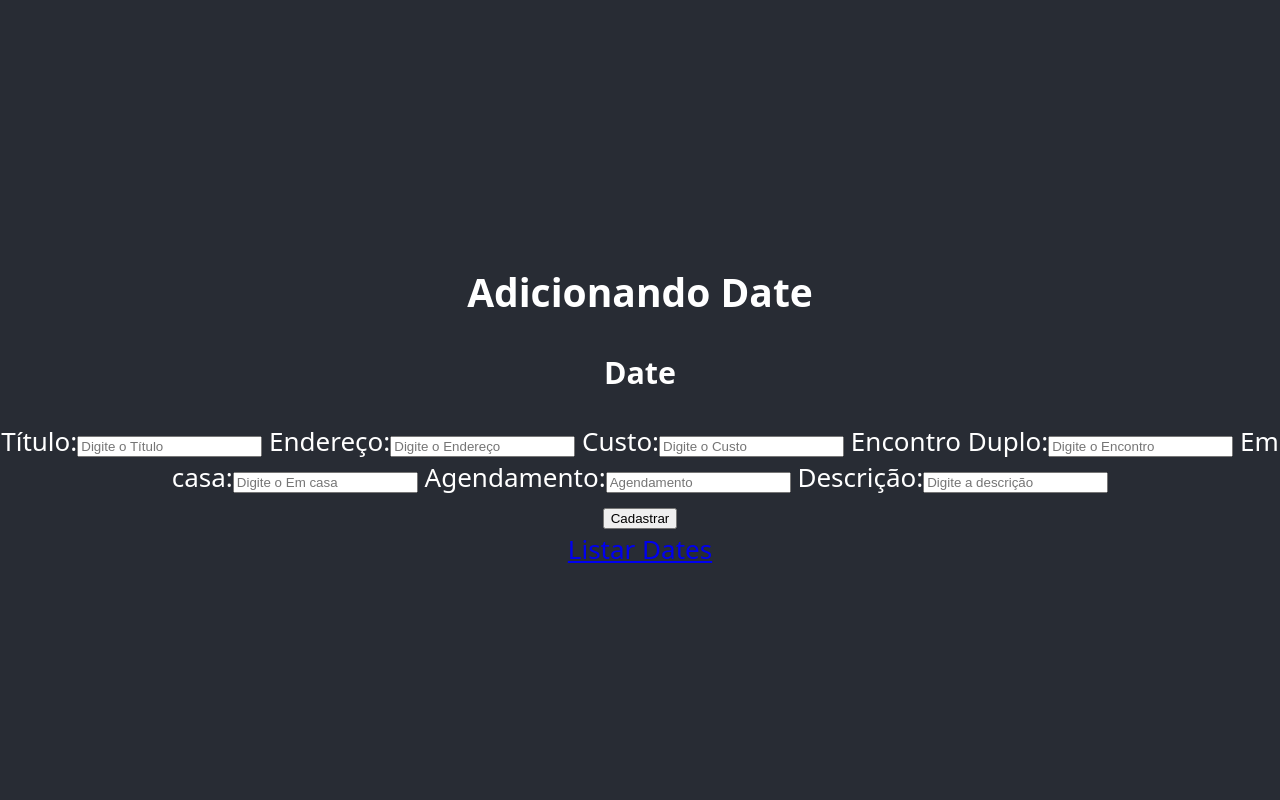
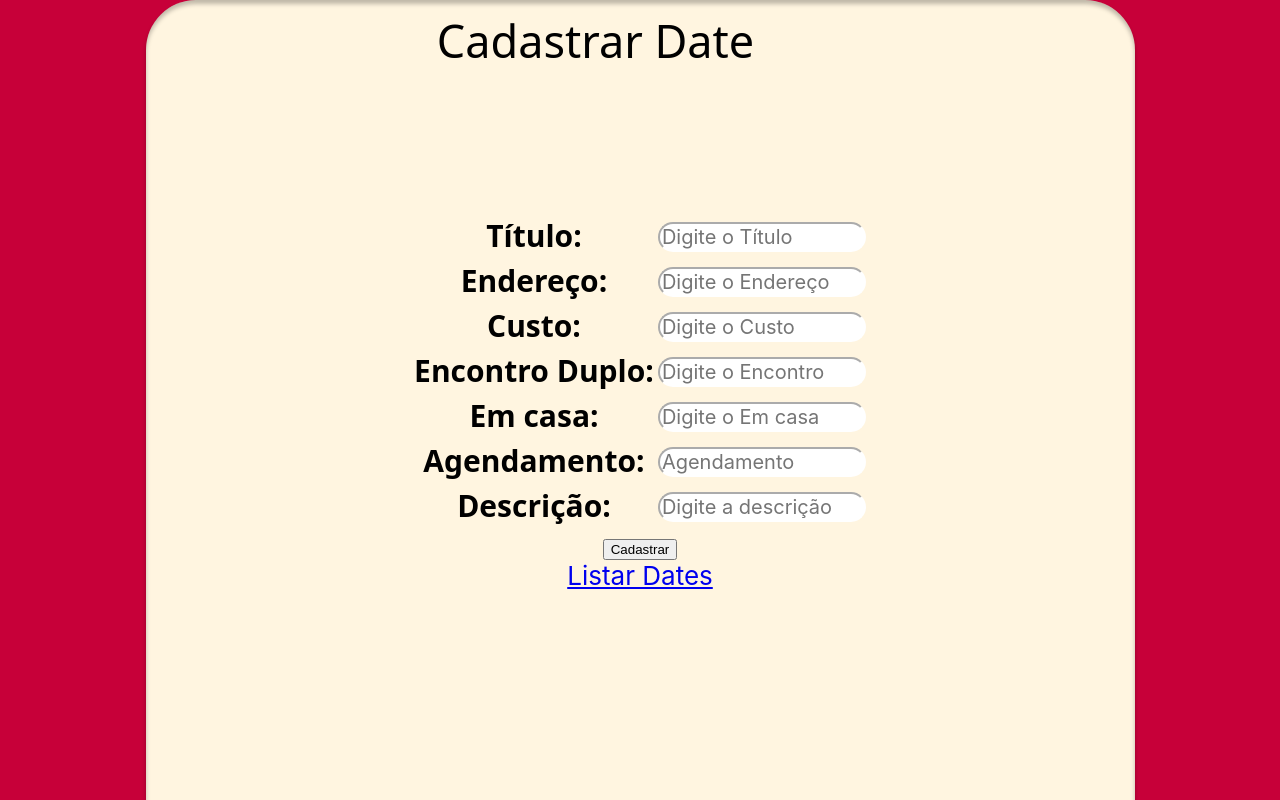
Before and after one commit to amandaSribeiro/FRONT-END-DATEFINDER-REACT, a React (Create React App) app in the folder app-datefinder/: page /addDate in a window 1280 px wide. Shown: the top 800 px of the page. Built offline with nearby package versions, Linux system fonts and the light colour scheme.

Commit message:
finished home and changes to AddDate

```diff
--- a/app-datefinder/src/App.css
+++ b/app-datefinder/src/App.css
@@ -14,7 +14,7 @@
 }
 
 .App-header {
-  background-color: #282c34;
+  background-color: #c70039;;
   min-height: 100vh;
   display: flex;
   flex-direction: column;
--- a/app-datefinder/src/components/Date/AddDates.js
+++ b/app-datefinder/src/components/Date/AddDates.js
@@ -1,15 +1,25 @@
-import React from 'react'
+import React from 'react';
 import axios from "axios";
 import { useState } from "react";
 import { Link, useNavigate } from "react-router-dom";
+
 const AddEditora = () => {
     const [date, setDate] = useState({
+        titulo: "",
+        endereco: "",
+        custo: "",
+        encontro_duplo: "",
+        em_casa: "",
+        agendamento: "",
         descricao: "",
     });
+
     const navigate = useNavigate();
+
     const handleChange = (e) => {
         setDate((prev) => ({ ...prev, [e.target.name]: e.target.value }));
     };
+
     const handleClick = async (e) => {
         e.preventDefault();
         try {
@@ -19,58 +29,56 @@ const AddEditora = () => {
             console.log(err);
         }
     };
+
     return (
-        <div className="container">
-            <h2 className='w-100 d-flex justify-content-center p-3'>Adicionando
-                Date</h2>
-            <div className='row'>
-                <div className='col-md-12'>
-                    <h3>Date</h3>
-                    <form>
-                        <div className="mb-3 mt-3">
-                            <label className="form-label"> Título:</label>
-                            <input type="text" className="form-control" id="titulo"
-                                placeholder="Digite o Título" name="titulo"
-                                onChange={handleChange} />
+        <div className='boxAdd'>
+            <h1>Cadastrar Date</h1>
+            <form className='formAdd'>
+                <table className='tableForm'>
+                    <tr>
+                        <td><label className='labelDate'>Título:</label></td>
+                        <td><input type="text" id="titulo" placeholder="Digite o Título" name="titulo" onChange={handleChange} /></td>
+                    </tr>
 
-                            <label className="form-label"> Endereço:</label>
-                            <input type="text" className="form-control" id="endereco"
-                                placeholder="Digite o Endereço" name="endereco"
-                                onChange={handleChange} />
+                    <tr>
+                        <td><label className='labelDate'>Endereço:</label></td>
+                        <td><input type="text" id="endereco" placeholder="Digite o Endereço" name="endereco" onChange={handleChange} /></td>
+                    </tr>
 
-                            <label className="form-label"> Custo:</label>
-                            <input type="text" className="form-control" id="custo"
-                                placeholder="Digite o Custo" name="custo"
-                                onChange={handleChange} />
+                    <tr>
+                        <td><label className='labelDate'>Custo:</label></td>
+                        <td><input type="text" id="custo" placeholder="Digite o Custo" name="custo" onChange={handleChange} /></td>
+                    </tr>
 
-                            <label className="form-label"> Encontro Duplo:</label>
-                            <input type="text" className="form-control" id="encontro_duplo"
-                                placeholder="Digite o Encontro" name="encontro_duplo"
-                                onChange={handleChange} />
+                    <tr>
+                        <td><label className='labelDate'>Encontro Duplo:</label></td>
+                        <td><input type="text" id="encontro_duplo" placeholder="Digite o Encontro" name="encontro_duplo" onChange={handleChange} /></td>
+                    </tr>
 
-                            <label className="form-label"> Em casa:</label>
-                            <input type="text" className="form-control" id="em_casa"
-                                placeholder="Digite o Em casa" name="em_casa"
-                                onChange={handleChange} />
+                    <tr>
+                        <td><label className='labelDate'>Em casa:</label></td>
+                        <td><input type="text" id="em_casa" placeholder="Digite o Em casa" name="em_casa" onChange={handleChange} /></td>
+                    </tr>
 
-                            <label className="form-label"> Agendamento:</label>
-                            <input type="text" className="form-control" id="agendamento"
-                                placeholder="Agendamento" name="agendamento"
-                                onChange={handleChange} />
+                    <tr>
+                        <td><label className='labelDate'>Agendamento:</label></td>
+                        <td><input type="text" id="agendamento" placeholder="Agendamento" name="agendamento" onChange={handleChange} /></td>
+                    </tr>
 
-                            <label className="form-label"> Descrição:</label>
-                            <input type="text" className="form-control" id="descricao"
-                                placeholder="Digite a descrição" name="descricao"
-                                onChange={handleChange} />
-                        </div>
-                        <button type="submit" className="btn btn-primary"
-                            onClick={handleClick}>Cadastrar</button>
-                        <br />
-                        <Link to="/date">Listar Dates</Link>
-                    </form>
-                </div>
-            </div>
+                    <tr>
+                        <td><label className='labelDate'> Descrição:</label></td>
+                        <td><input type="text" id="descricao" placeholder="Digite a descrição" name="descricao" onChange={handleChange} /></td>
+                    </tr>
+                </table>
+            </form>
+
+            <button type="submit" onClick={handleClick}>
+                Cadastrar
+            </button>
+            <br />
+            <Link to="/date">Listar Dates</Link>
         </div>
-    )
-}
+    );
+};
+
 export default AddEditora;
--- a/app-datefinder/src/components/Date/Home.js
+++ b/app-datefinder/src/components/Date/Home.js
@@ -1,12 +1,14 @@
 import React from 'react';
 import { Link } from 'react-router-dom';
-import './style.css'; // Importe o arquivo CSS
-import logo from '../../img/logo.png';  // Ajuste o caminho da importação
+import './style.css';
+import logo from '../../img/logo.png';
 
 const Home = () => {
   return (
     <div>
-      <img id="logoIndex" src={logo} alt="logo" /> {/* Use a variável logo para o caminho da imagem */}
+      <img id="logoIndex" src={logo} alt="logo" /> {
+
+      }
       <br />
 
       <div className="boxIndex">
--- a/app-datefinder/src/components/Date/style.css
+++ b/app-datefinder/src/components/Date/style.css
@@ -1,36 +1,14 @@
-/* style.css */
-
-#logoIndex {
-    width: 509.6px;
-    height: 120.4px;
-    margin: 0 auto;
-    display: block;
-    flex-shrink: 0;
-    margin: 0 auto;
+/* Geral*/
+.botao {
+  border-radius: 50px;
+  border: none;
+  box-shadow: 0px 4px 4px 0px rgba(0, 0, 0, 0.25), 0px 4px 4px 0px rgba(0, 0, 0, 0.25) inset;
+  color: #fff;
   text-align: center;
-    margin-top: 60px;
-  }
-
-  #logoNormal {
-    width: 344.654px;
-    height: 97px;
-    flex-shrink: 0;
-  }
-
-  body {
-    background-color: #c70039;
-    font-family: system-ui, -apple-system, BlinkMacSystemFont, 'Segoe UI', Roboto, Oxygen, Ubuntu, Cantarell, 'Open Sans', 'Helvetica Neue', sans-serif;
-    font-size: 45px;
-  }
-
-  .boxIndex {
-    width: 941px;
-    height: 451px;
-    flex-shrink: 0;
-    margin: 0 auto;
-    border-radius: 50px;
-    background: #fff5e0;
-    box-shadow: 0px 4px 4px 0px rgba(0, 0, 0, 0.25), 0px 4px 4px 0px rgba(0, 0, 0, 0.25) inset;
+  font-size: 40px;
+  font-style: normal;
+  font-weight: 400;
+  line-height: normal;
 }
 
 h1 {
@@ -46,16 +24,26 @@
   margin-top: 10px;
 }
 
-  .botao {
+/* Home*/
+#logoIndex {
+  width: 509.6px;
+  height: 120.4px;
+  margin: 0 auto;
+  display: block;
+  flex-shrink: 0;
+  margin: 0 auto;
+  text-align: center;
+  margin-top: 60px;
+}
+
+.boxIndex {
+  width: 941px;
+  height: 451px;
+  flex-shrink: 0;
+  margin: 0 auto;
   border-radius: 50px;
-    border: none;
+  background: #fff5e0;
   box-shadow: 0px 4px 4px 0px rgba(0, 0, 0, 0.25), 0px 4px 4px 0px rgba(0, 0, 0, 0.25) inset;
-    color: #fff;
-    text-align: center;
-    font-size: 40px;
-    font-style: normal;
-    font-weight: 400;
-    line-height: normal;
 }
 
 #Cadastrar {
@@ -73,3 +61,43 @@
   flex-shrink: 0;
   margin-left: 60px;
 }
+
+/*add date*/
+#logoNormal {
+  width: 344.654px;
+  height: 97px;
+  flex-shrink: 0;
+}
+
+.boxAdd {
+  width: 989px;
+  height: 1324px;
+  flex-shrink: 0;
+  border-radius: 50px;
+  background: #FFF5E0;
+  box-shadow: 0px 4px 4px 0px rgba(0, 0, 0, 0.25), 0px 4px 4px 0px rgba(0, 0, 0, 0.25) inset;
+}
+
+.labelDate {
+  color: #000;
+  font-family: Inter;
+  font-size: 30px;
+  font-style: normal;
+  font-family: system-ui, -apple-system, BlinkMacSystemFont, 'Segoe UI', Roboto, Oxygen, Ubuntu, Cantarell, 'Open Sans', 'Helvetica Neue', sans-serif;
+  font-weight: 640;
+
+}
+
+input {
+  border-radius: 50px;
+  background-color: #FFF;
+  border-color: white;
+  font-family: Inter;
+  font-size: 20px;
+  width:200px;
+}
+
+
+.tableForm{
+  margin: 0 auto;
+}
```
Lines whose indentation alone changed are shown as unchanged.
